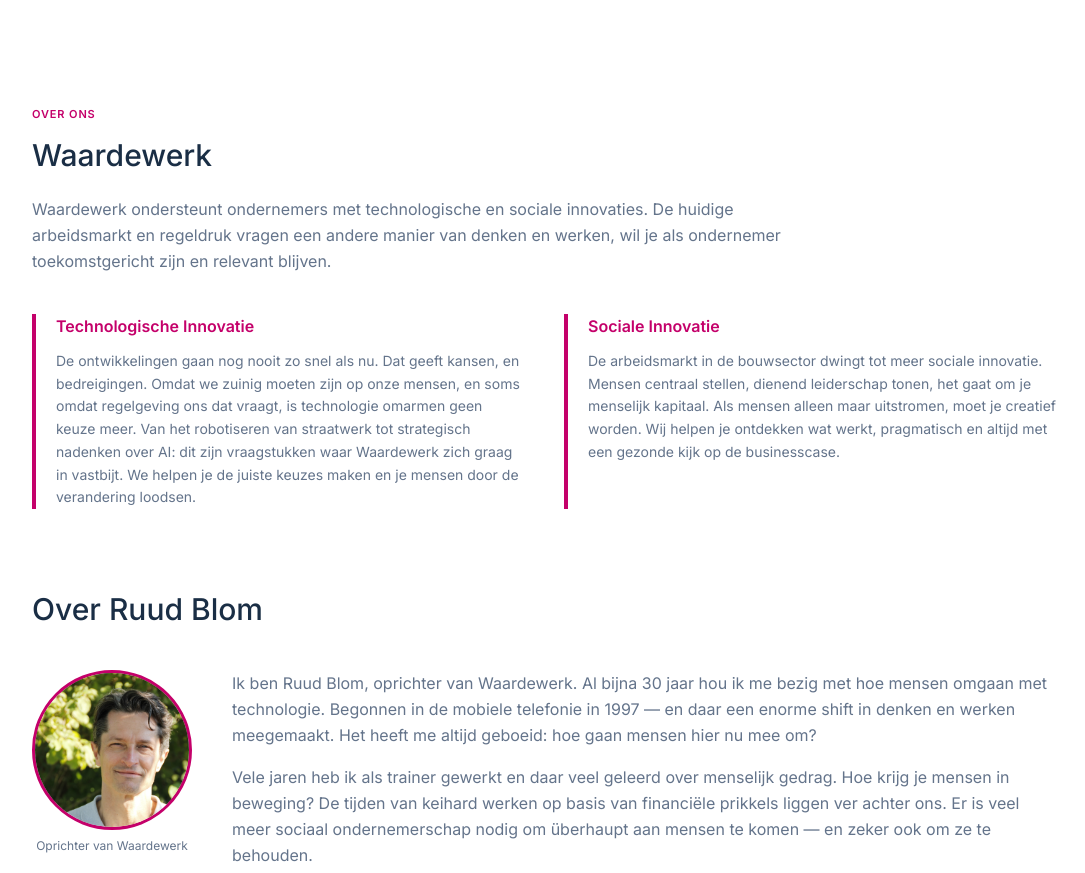
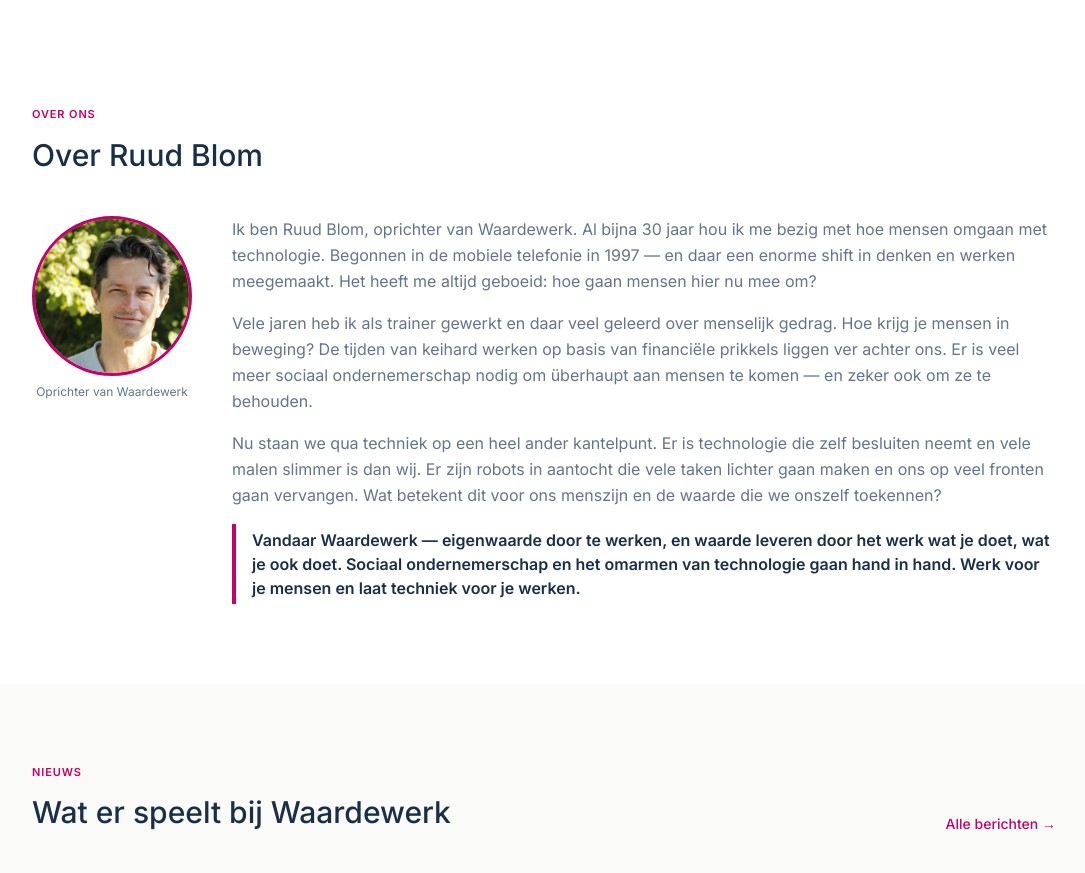
Before and after one commit to Waardewerk/waardewerk-site, a React (Vite) app: page / in a window 1280 px wide. Shown: the part 4860-5733 px from the top of the page, without its empty margins (96-1181 px from the left). Built offline with nearby package versions, Linux system fonts and the light colour scheme; grey boxes are pictures that could not be loaded.

Commit message:
Home: Waardewerk-blok verwijderd uit OverOns, OnsVerhaal bovenaan blijft staan

```diff
--- a/src/components/OverOns.tsx
+++ b/src/components/OverOns.tsx
@@ -3,30 +3,6 @@
     <section id="over-ons" className="py-20 px-6 bg-white">
       <div className="max-w-5xl mx-auto">
         <p className="eyebrow mb-3">Over ons</p>
-
-        {/* ── Waardewerk ─────────────────────────────────────────── */}
-        <h2 className="text-3xl font-medium text-blauw leading-snug mb-5">
-          Waardewerk
-        </h2>
-
-        <p className="text-grijs leading-relaxed mb-10 max-w-3xl">
-          Waardewerk ondersteunt ondernemers met technologische en sociale innovaties. De huidige arbeidsmarkt en regeldruk vragen een andere manier van denken en werken, wil je als ondernemer toekomstgericht zijn en relevant blijven.
-        </p>
-
-        <div className="grid md:grid-cols-2 gap-10 mb-20">
-          <div className="border-l-4 border-magenta pl-5">
-            <h3 className="font-semibold text-magenta mb-3">Technologische Innovatie</h3>
-            <p className="text-grijs leading-relaxed text-sm">
-              De ontwikkelingen gaan nog nooit zo snel als nu. Dat geeft kansen, en bedreigingen. Omdat we zuinig moeten zijn op onze mensen, en soms omdat regelgeving ons dat vraagt, is technologie omarmen geen keuze meer. Van het robotiseren van straatwerk tot strategisch nadenken over AI: dit zijn vraagstukken waar Waardewerk zich graag in vastbijt. We helpen je de juiste keuzes maken en je mensen door de verandering loodsen.
-            </p>
-          </div>
-          <div className="border-l-4 border-magenta pl-5">
-            <h3 className="font-semibold text-magenta mb-3">Sociale Innovatie</h3>
-            <p className="text-grijs leading-relaxed text-sm">
-              De arbeidsmarkt in de bouwsector dwingt tot meer sociale innovatie. Mensen centraal stellen, dienend leiderschap tonen, het gaat om je menselijk kapitaal. Als mensen alleen maar uitstromen, moet je creatief worden. Wij helpen je ontdekken wat werkt, pragmatisch en altijd met een gezonde kijk op de businesscase.
-            </p>
-          </div>
-        </div>
 
         {/* ── Ruud Blom ──────────────────────────────────────────── */}
         <h2 className="text-3xl font-medium text-blauw leading-snug mb-10">
```
